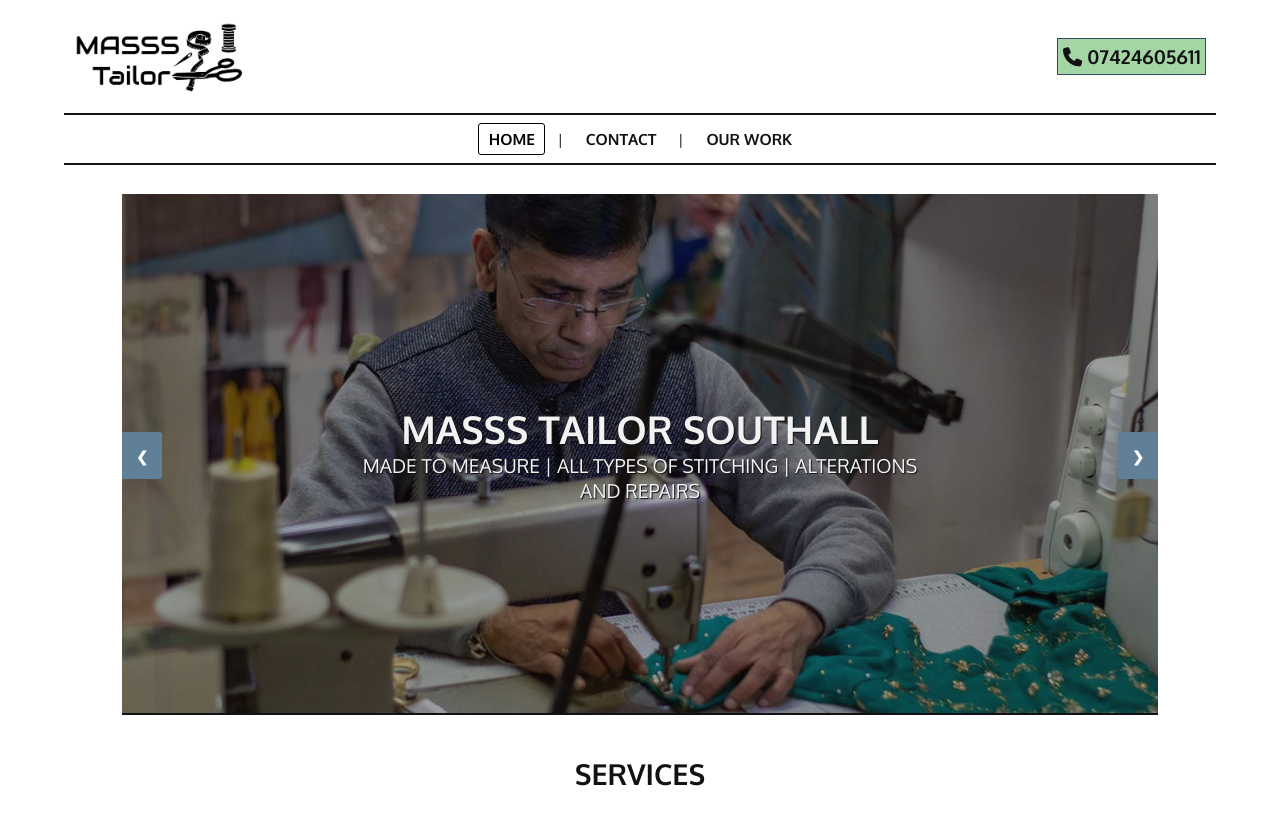
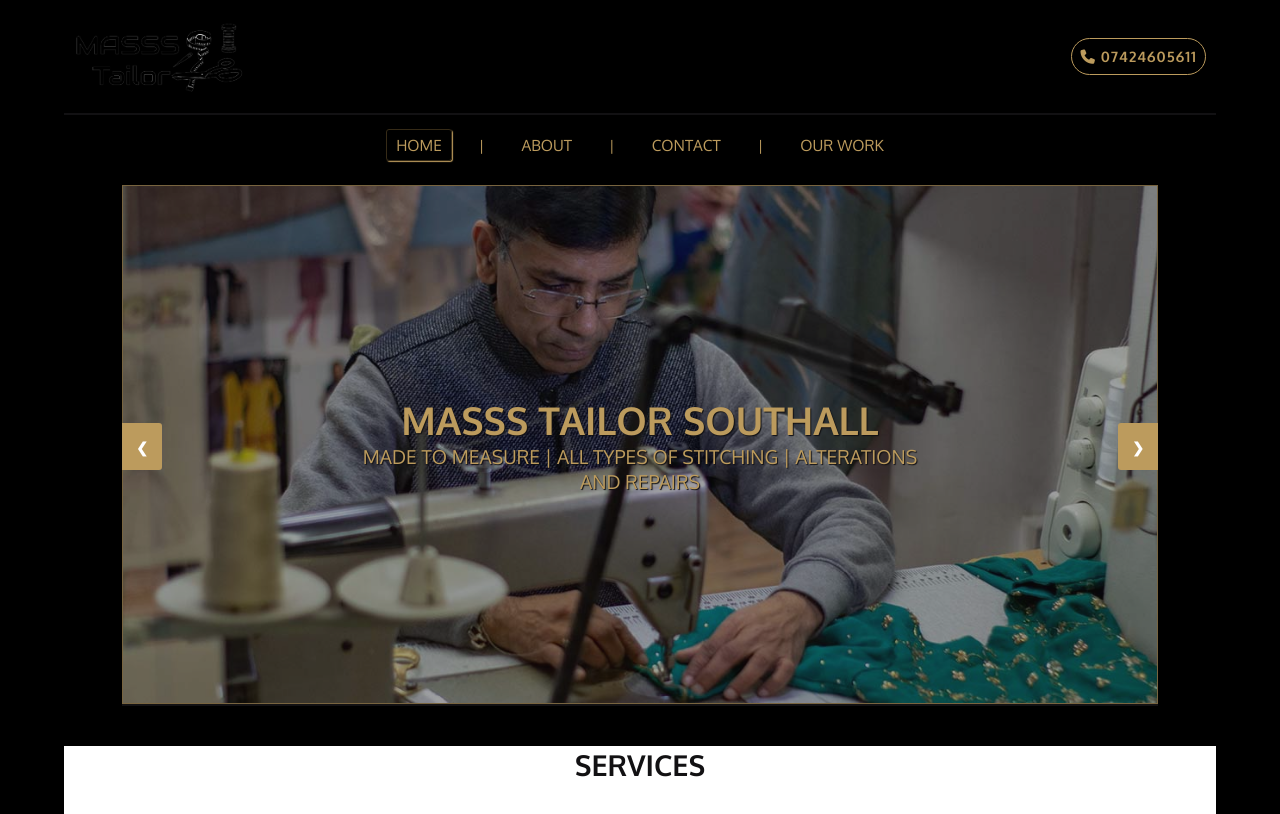
Before and after one commit to nmsabil/Masss-Tailor, a plain HTML site: page index.html in a window 1280 px wide. Shown: the top 814 px of the page. Drawn offline with nearby package versions, Linux system fonts and the light colour scheme.

Commit message:
transforming website and making it modern

```diff
--- a/index.html
+++ b/index.html
@@ -52,6 +52,8 @@
     <nav>
       <div class="nav-main">
         <a class="active" href="index.html">Home</a>
+        <span> | </span>
+        <a href="about.html">About</a>
         <span> | </span>
         <a href="Contact.html">Contact</a>
         <span> | </span>
--- a/style.scss
+++ b/style.scss
@@ -13,6 +13,7 @@ html {
 
 body {
   font-family: "Oxygen", sans-serif;
+  background-color: black;
 }
 
 * {
@@ -28,7 +29,7 @@ body {
 
   //header
   header {
-    background-color: #ffff;
+    background-color: black;
     display: flex;
     justify-content: space-between;
     height: auto;
@@ -43,17 +44,27 @@ body {
       }
     }
     .phone-number {
-      color: $dark-color;
-      font-size: 2rem;
-      border: 1px solid $secondary-color;
-      padding: 0.5rem;
+      border-radius: 100px;
+      color: #bc9b5d;
+      font-size: 1.5rem;
+      border: 0.5px solid #bc9b5d;
+      padding: 0.9rem;
       margin-right: 1rem;
+      letter-spacing: 1px;
       display: inline;
-      background-color: rgba(29, 150, 29, 0.4);
+      background-color: black;
       cursor: pointer;
+      box-shadow: 1px 1px 1px transparent;
+      transition: 0.2s cubic-bezier(0.075, 0.82, 0.165, 1) all;
 
       &:hover {
-        background-color: rgba(29, 150, 29, 0.5);
+        box-shadow: 1px 1px 1px #bc9b5d;
+        border: 1px solid #bc9b5d;
+        box-shadow: 1px 1px 1px #bc9b5d;
+        padding: 1rem;
+
+        h4 i {
+          animation: mymove 0.2s infinite;
         }
 
         h4 {
@@ -61,43 +72,62 @@ body {
         }
       }
     }
+  }
+
+  @keyframes mymove {
+    from {
+      transform: rotate(10deg);
+    }
+    to {
+      transform: rotate(0deg);
+    }
+  }
 
   //navigation bar
   nav {
-    display: flex;
-    justify-content: center;
-    border-bottom: 2px solid $dark-color;
-    padding: 1rem 0;
-    background-color: none;
-    margin-bottom: 3rem;
+    padding: 1rem 3rem;
+
+    margin-bottom: 1rem;
+    margin-left: auto;
+    margin-right: auto;
 
     .nav-main {
+      width: 50%;
+      margin-left: auto;
+      margin-right: auto;
       padding: 0.5rem 2rem;
+      display: flex;
+      justify-content: space-between;
+      align-items: center;
       a {
         text-decoration: none;
         font-size: 1.6rem;
-        color: $dark-color;
+        color: #bc9b5d;
         text-transform: uppercase;
         padding: 0 1rem;
-        font-weight: 700;
+        font-weight: 500;
+        border: 1px solid transparent;
 
         &:hover {
-          border: 1px solid darken($light-color, 40%);
+          border: 1px solid darken(#bc9b5d, 40%);
           border-radius: 3px;
           padding: 0.5rem 1rem;
+          box-shadow: 1px 1px 1px #bc9b5d;
+          transition: 0.3s all cubic-bezier(0.075, 0.82, 0.165, 1);
         }
         &.active {
-          border: 1px solid darken($tertiary-color, 40%);
+          border: 1px solid darken(#bc9b5d, 40%);
           padding: 0.5rem 1rem;
-          color: darken($dark-color, 40%);
+          color: #bc9b5d;
           border-radius: 3px;
+          box-shadow: 1px 1px 1px #bc9b5d;
         }
       }
     }
     span {
       cursor: default;
       font-size: 1.5rem;
-      color: $dark-color;
+      color: #bc9b5d;
       padding: 0 1rem;
       text-transform: uppercase;
     }
@@ -227,6 +257,7 @@ body {
 /* Slideshow container */
 main {
   img {
+    border: 1px solid #bc9b5d;
     max-height: 70vh;
     object-fit: cover;
     object-position: center top;
@@ -260,7 +291,7 @@ main {
     font-size: 1.5rem;
     transition: 0.6s ease;
     border-radius: 0 3px 3px 0;
-    background-color: rgba($primary-color, 1);
+    background-color: rgba(#bc9b5d, 1);
 
     user-select: none;
   }
@@ -274,13 +305,13 @@ main {
   /* On hover, add a black background color with a little bit see-through */
   .prev:hover,
   .next:hover {
-    background-color: rgba($primary-color, 0.8);
+    background-color: rgba(#bc9b5d, 0.8);
   }
 
   /* Caption text */
   .text {
     margin: 0 auto;
-    color: #f2f2f2;
+    color: #bc9b5d;
     font-size: 2rem;
     padding: 8px 12px;
     position: absolute;
@@ -593,7 +624,6 @@ main {
   }
 }
 
-
 #preloader {
   position: fixed;
   top: 0;
@@ -632,7 +662,6 @@ main {
   width: 40px;
   height: 40px;
 }
-
 
 .service-card.hide {
   display: none;
@@ -922,8 +951,6 @@ main {
   }
 }
 
-
-
 @media only screen and (max-width: 350px) {
   html {
     font-size: 30%;
```
Also changed, not shown: style.css, 1 other file. Lines whose indentation alone changed are shown as unchanged.
